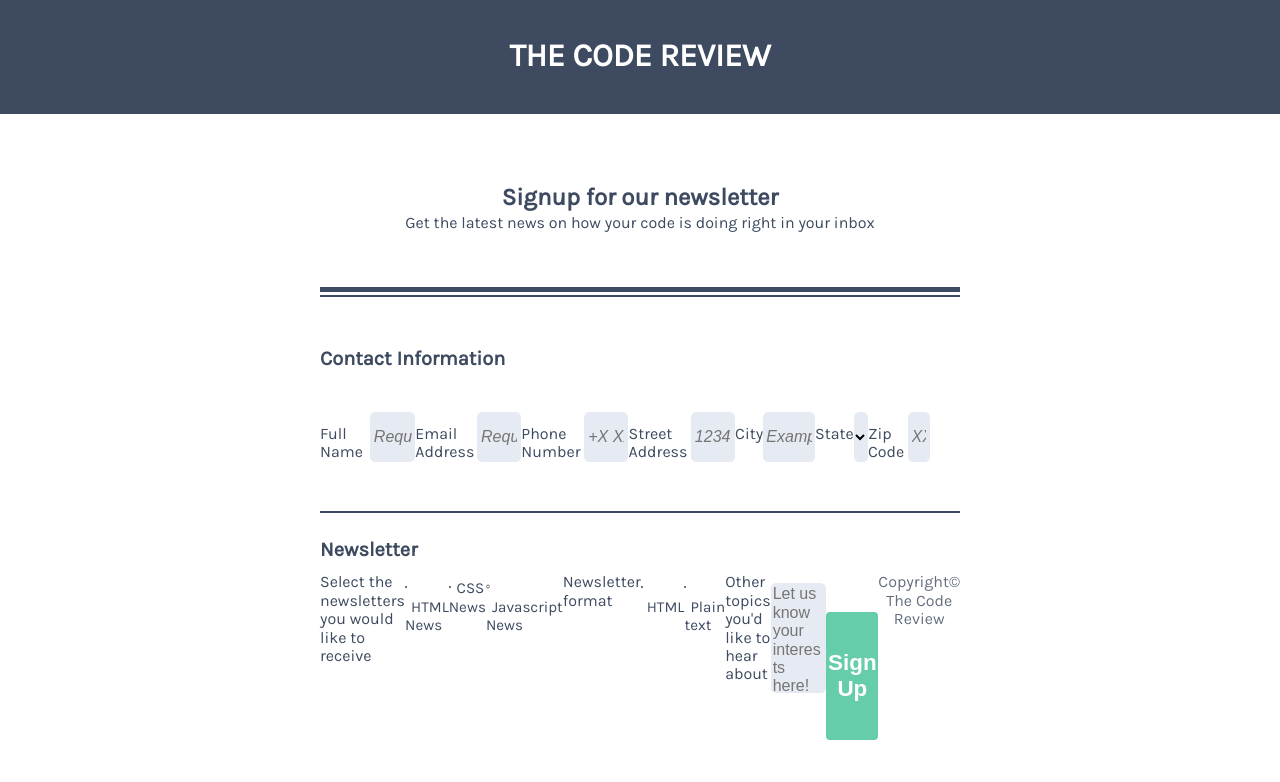
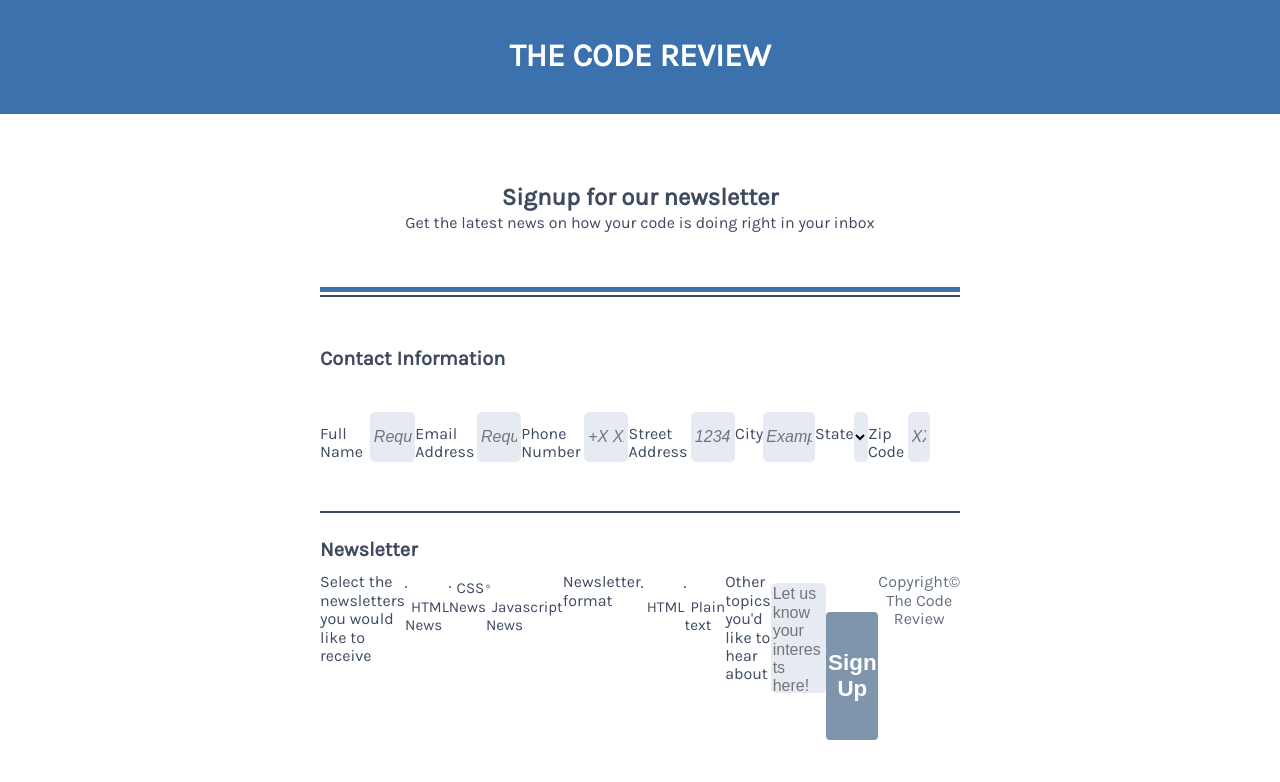
Before and after one commit to rowanjon/techdegree-project-3, a plain HTML site: page index.html in a window 1280 px wide. Drawn offline with Linux system fonts and the light colour scheme.

Commit message:
Changed some colours for preference!

```diff
--- a/styles.css
+++ b/styles.css
@@ -10,7 +10,7 @@ body {
 }
 
 h1 {
-  background: #3d4a60;
+  background: #3B71AC;
   color: white;
   margin: 0;
   text-align: center;
@@ -28,7 +28,7 @@ h2 {
 }
 
 #top-div {
-  background: #3d4a60;
+  background: #3B71AC;
   height: 5px;
 }
 
@@ -147,7 +147,7 @@ button {
   padding: 6% 0;
   margin: 6% 0;
   border: none;
-  background: mediumaquamarine;
+  background: #7F95AC;
   color: white;
   cursor: pointer;
 }
```
